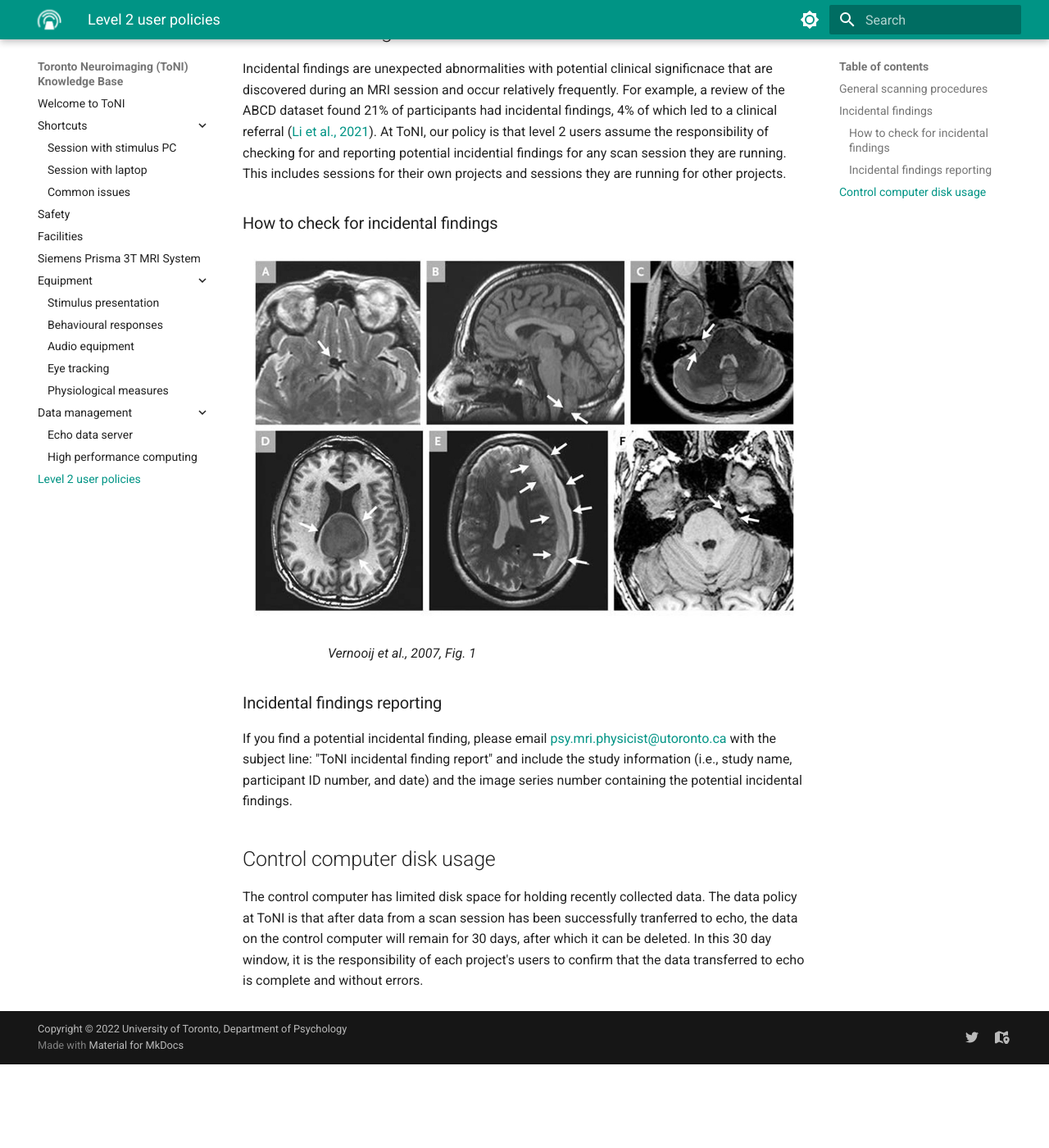
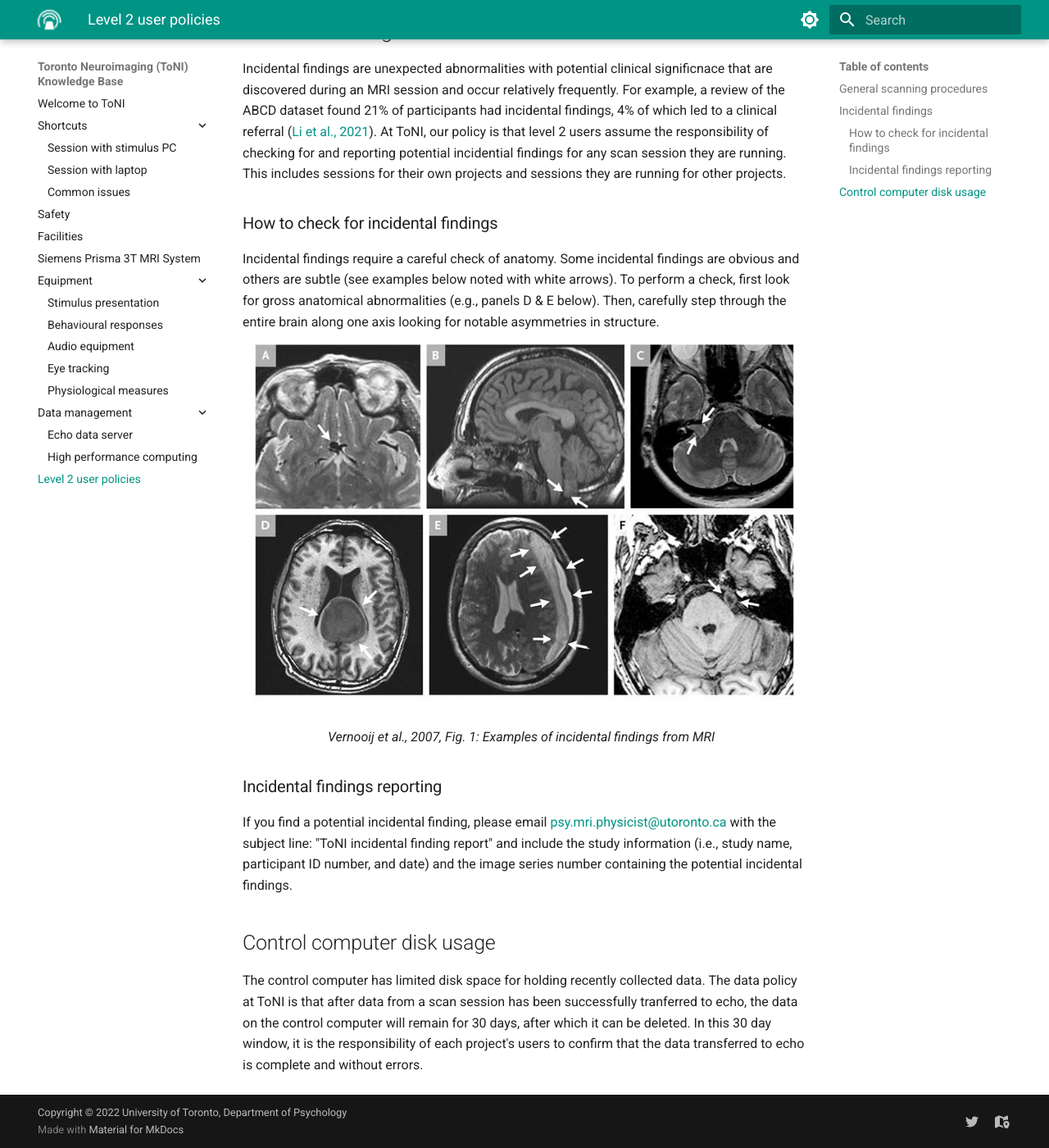
Before and after one commit to uoft-toni/uoft-toni.github.io, an MkDocs documentation site: the page built from docs/level2.md, in a window 1280 px wide and 1400 px high, scrolled down 831 px. Shown: the whole window at 82% size. Built offline with MkDocs 1.6.1 and Material for MkDocs 9.7.7, drawn with Linux system fonts in a browser that asks for light colours; before the commit the page ends 2129 px from its top, so only the background shows below that.

Commit message:
IFs, image paths, index icons

```diff
--- a/docs/level2.md
+++ b/docs/level2.md
@@ -31,8 +31,9 @@ Either during the scan session or after the session has completed, the level 2 u
 Incidental findings are unexpected abnormalities with potential clinical significnace that are discovered during an MRI session and occur relatively frequently. For example, a review of the ABCD dataset found 21% of participants had incidental findings, 4% of which led to a clinical referral ([Li et al., 2021](https://jamanetwork.com/journals/jamaneurology/fullarticle/2777792)). At ToNI, our policy is that level 2 users assume the responsibility of checking for and reporting potential incidential findings for any scan session they are running. This includes sessions for their own projects and sessions they are running for other projects.
 
 ### How to check for incidental findings
-![incidentalfindings.jpg](incidentalfindings.jpg)
-<figcaption>Vernooij et al., 2007, Fig. 1</figcaption>
+Incidental findings require a careful check of anatomy. Some incidental findings are obvious and others are subtle (see examples below noted with white arrows). To perform a check, first look for gross anatomical abnormalities (e.g., panels D & E below). Then, carefully step through the entire brain along one axis looking for notable asymmetries in structure.
+![IF examples](/images/incidentalfindings.jpg)
+<figcaption>Vernooij et al., 2007, Fig. 1: Examples of incidental findings from MRI</figcaption>
 
 
 ### Incidental findings reporting
--- a/mkdocs.yml
+++ b/mkdocs.yml
@@ -12,7 +12,7 @@ theme:
     - media: "(prefers-color-scheme: light)"
       scheme: default
       primary: teal
-      accent: cyan
+      accent: amber
       toggle:
         icon: material/brightness-7
         name: Switch to dark mode
@@ -20,7 +20,7 @@ theme:
     - media: "(prefers-color-scheme: dark)"
       scheme: slate
       primary: teal
-      accent: cyan
+      accent: amber
       toggle:
         icon: material/brightness-4
         name: Switch to light mode
@@ -37,6 +37,9 @@ markdown_extensions:
   - admonition
   - tables
   - pymdownx.details
+  - pymdownx.emoji:
+      emoji_index: !!python/name:materialx.emoji.twemoji
+      emoji_generator: !!python/name:materialx.emoji.to_svg
   - pymdownx.superfences:
       custom_fences:
         - name: mermaid
```
Also changed, not shown: docs/audio.md (+3 -2 lines), docs/index.md (+5 -4 lines), docs/images/incidentalfindings.jpg (renamed from docs/incidentalfindings.jpg), docs/images/optoactive_cpu.jpg (renamed from docs/optoactive_cpu.jpg).
